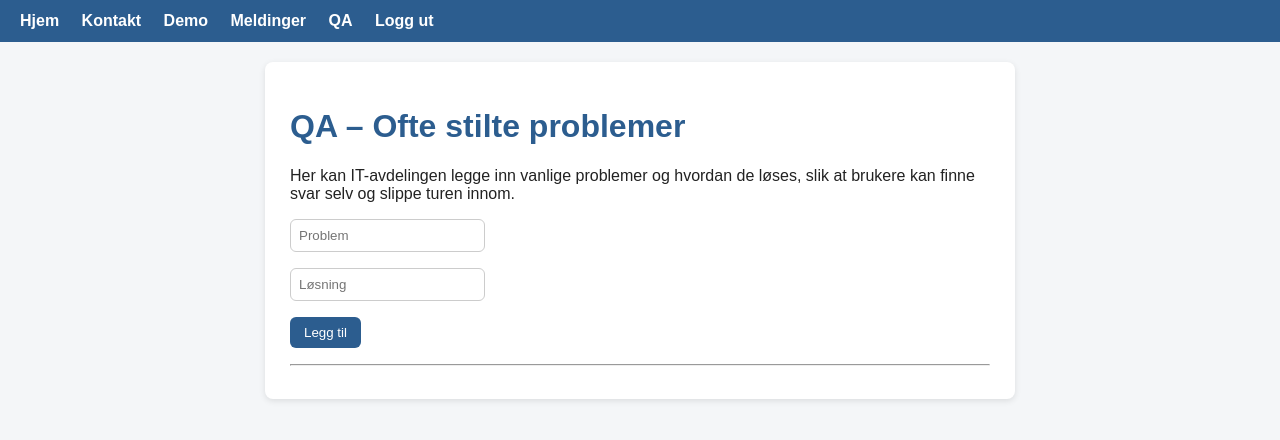
After one commit to Kokosfjes/prove-Eksamen, a Flask app: page /qa in a window 1280 px wide. The commit adds this page. Shown: the top 440 px of the page. Run offline with Flask 3, Linux system fonts and the light colour scheme; a user stored in the database is signed in.

Commit message:
ferdig kanskje????

```diff
--- a/oppgave 1/app.py
+++ b/oppgave 1/app.py
@@ -22,6 +22,14 @@ class User(UserMixin, db.Model):
 class Melding(db.Model):
     id = db.Column(db.Integer, primary_key=True)
     tekst = db.Column(db.String(200), nullable=False)
+    bruker = db.Column(db.String(50), nullable=False)
+
+
+# QA: ofte stilte problemer og løsninger
+class QA(db.Model):
+    id = db.Column(db.Integer, primary_key=True)
+    problem = db.Column(db.String(200), nullable=False)
+    losning = db.Column(db.String(500), nullable=False)
     bruker = db.Column(db.String(50), nullable=False)
 
 
@@ -82,6 +90,23 @@ def meldinger():
     return render_template("meldinger.html", meldinger=alle)
 
 
+# QA - ofte stilte problemer og løsninger fra IT-avdelingen
+@app.route("/qa", methods=["GET", "POST"])
+@login_required
+def qa():
+    if request.method == "POST":
+        ny = QA(
+            problem=request.form["problem"],
+            losning=request.form["losning"],
+            bruker=current_user.username,
+        )
+        db.session.add(ny)
+        db.session.commit()
+        return redirect(url_for("qa"))
+    alle = QA.query.all()
+    return render_template("qa.html", innlegg=alle)
+
+
 if __name__ == "__main__":
     with app.app_context():
         db.create_all()
--- a/oppgave 1/templates/base.html
+++ b/oppgave 1/templates/base.html
@@ -12,6 +12,7 @@
         {% if current_user.is_authenticated %}
             <a href="{{ url_for('demo') }}">Demo</a>
             <a href="{{ url_for('meldinger') }}">Meldinger</a>
+            <a href="{{ url_for('qa') }}">QA</a>
             <a href="{{ url_for('logout') }}">Logg ut</a>
         {% else %}
             <a href="{{ url_for('login') }}">Logg inn</a>
--- /dev/null
+++ b/oppgave 1/templates/qa.html
@@ -0,0 +1,22 @@
+{% extends "base.html" %}
+{% block content %}
+<h1>QA – Ofte stilte problemer</h1>
+<p>Her kan IT-avdelingen legge inn vanlige problemer og hvordan
+de løses, slik at brukere kan finne svar selv og slippe turen innom.</p>
+
+<form method="post">
+    <p><input name="problem" placeholder="Problem" required></p>
+    <p><input name="losning" placeholder="Løsning" required></p>
+    <p><button type="submit">Legg til</button></p>
+</form>
+
+<hr>
+
+{% for i in innlegg %}
+    <div class="boks">
+        <p><b>Problem:</b> {{ i.problem }}</p>
+        <p><b>Løsning:</b> {{ i.losning }}</p>
+        <p><small>Lagt til av {{ i.bruker }}</small></p>
+    </div>
+{% endfor %}
+{% endblock %}
```
Also changed, not shown: oppgave 1/instance/database.db.
